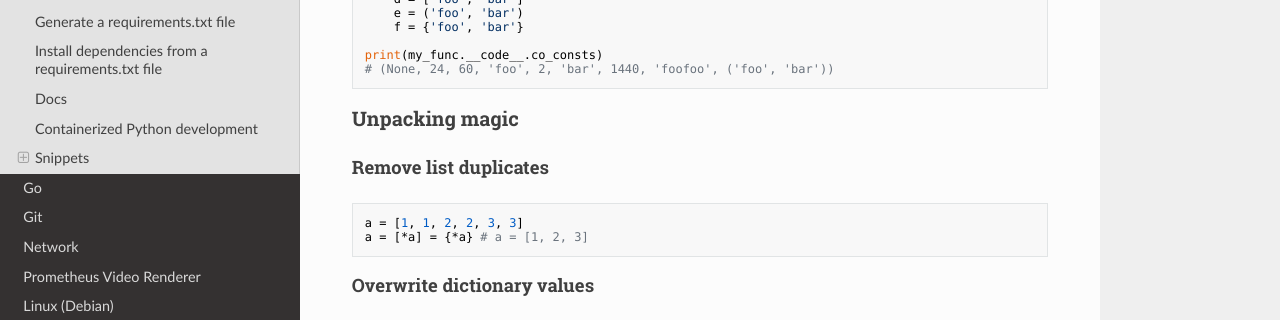
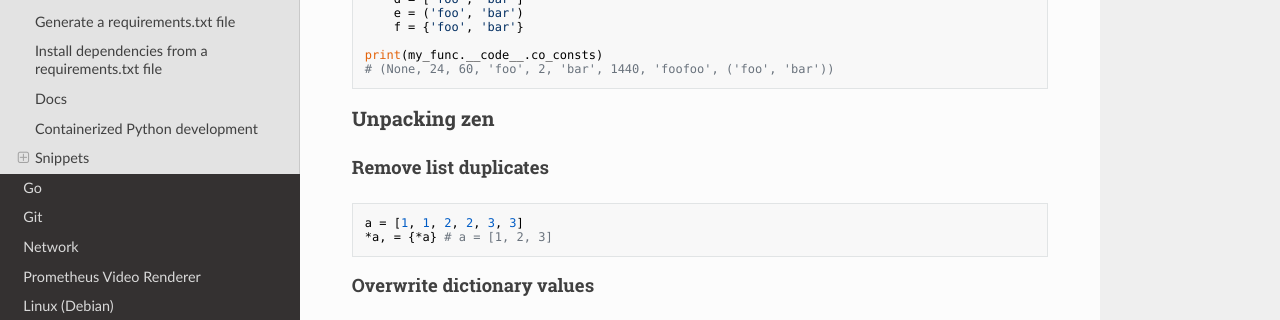
Before and after one commit to ar2pi/ar2pi, an MkDocs documentation site: the page built from docs/python.md, in a window 1280 px wide and 900 px high, scrolled down 2692 px. Shown: the part 248-568 px from the top of the window. Built offline with MkDocs 1.6.1, drawn with Linux system fonts in a browser that asks for light colours; nearby versions of some CDN libraries.

Commit message:
even more zen syntax

````diff
--- a/docs/python.md
+++ b/docs/python.md
@@ -158,13 +158,13 @@ print(my_func.__code__.co_consts)
 # (None, 24, 60, 'foo', 2, 'bar', 1440, 'foofoo', ('foo', 'bar'))
 ```
 
-### Unpacking magic
+### Unpacking zen
 
 #### Remove list duplicates
 
 ```python
 a = [1, 1, 2, 2, 3, 3]
-a = [*a] = {*a} # a = [1, 2, 3]
+*a, = {*a} # a = [1, 2, 3]
 ```
 
 #### Overwrite dictionary values
````
